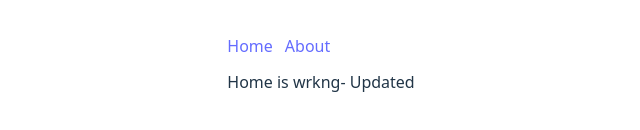
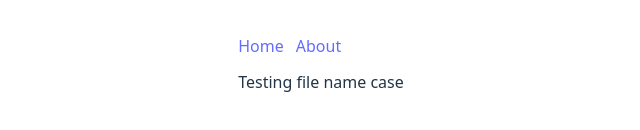
Before and after one commit to dineshpammi/CI-CD-test, a React (Vite) app: page /test in a window 1280 px wide. Shown: the part 336-466 px from the top of the page, without its empty margins (319-959 px from the left). Built offline with nearby package versions, Linux system fonts and the light colour scheme.

Commit message:
Checking file name case

```diff
--- a/src/App.jsx
+++ b/src/App.jsx
@@ -2,6 +2,7 @@ import { Routes, Route, Link } from 'react-router-dom'
 import Home from './home'
 import About from './about'
 import './App.css'
+import Test from './TEST'
 
 export default function App() {
   return (
@@ -14,6 +15,7 @@ export default function App() {
       <Routes>
         <Route path="/" element={<Home />} />
         <Route path="/about" element={<About />} />
+        <Route path="/test" element={<Test />} />
         <Route path="*" element={<Home />} />
       </Routes>
     </div>
--- /dev/null
+++ b/src/TEST.jsx
@@ -0,0 +1,8 @@
+import { useState } from 'react'
+function Test() {
+    return (
+        <div>Testing file name case</div>
+    )
+}
+
+export default Test
```
